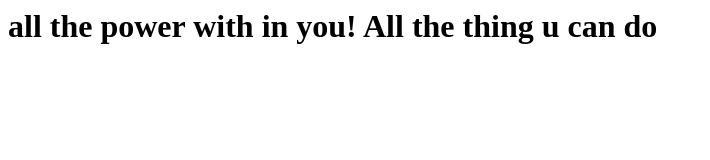
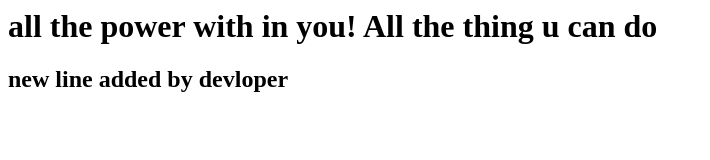
Before and after one commit to Sam15eer/demorepo, a plain HTML site: page index.html in a window 1280 px wide. Shown: the whole page, without its empty margins (0-710 px from the left). Drawn offline with Linux system fonts and the light colour scheme.

Commit message:
done mistake by dev

```diff
--- a/index.html
+++ b/index.html
@@ -1,5 +1,6 @@
 <html>
 	<body>
 		<h1>all the power with in you! All the thing u can do<h1>
+		<h2>new line added by devloper<h2>
 	</body>
 </html>
```
